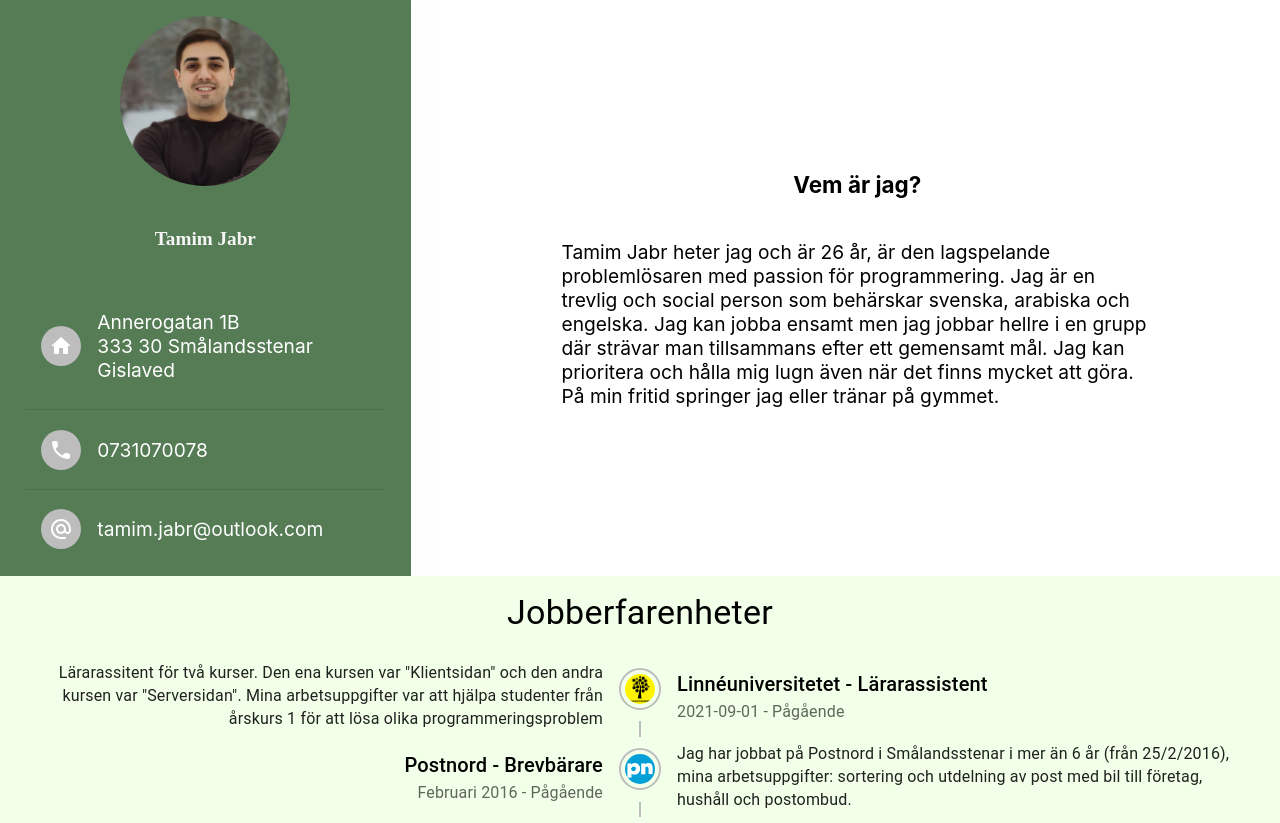
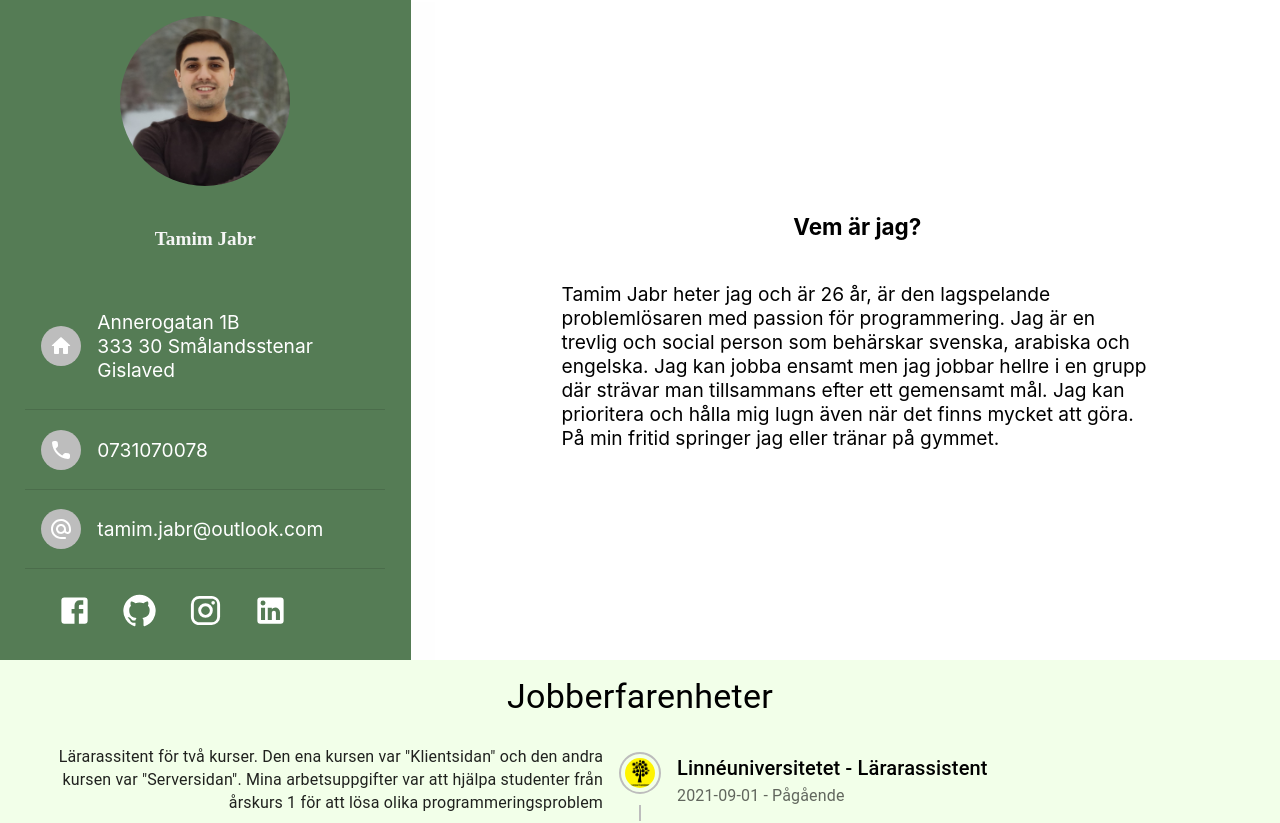
Before and after one commit to Tamimjabr/my-cv-react, a React (Create React App) app: page / in a window 1280 px wide. Shown: the top 823 px of the page. Built offline with nearby package versions, Linux system fonts and the light colour scheme; a web font is replaced by a local one.

Commit message:
add social media component

```diff
--- a/src/components/ContactInfo.tsx
+++ b/src/components/ContactInfo.tsx
@@ -7,6 +7,7 @@ import LocalPhoneRoundedIcon from '@mui/icons-material/LocalPhoneRounded';
 import AlternateEmailRoundedIcon from '@mui/icons-material/AlternateEmailRounded';
 import { styled } from '@mui/material/styles';
 import { theme } from '../themes/material-ui-theme';
+import SocialMediaIcons from './SocialMediaIcons';
 
 const StyledList = styled(List)`
   width: 100%;
@@ -50,6 +51,10 @@ const ContactInfo = () => {
         </ListItemAvatar>
         <p>tamim.jabr@outlook.com</p>
       </ListItem>
+      <Divider />
+      <ListItem>
+        <SocialMediaIcons fontSize='large' />
+      </ListItem>
     </StyledList >
   )
 }
--- /dev/null
+++ b/src/components/SocialMediaIcons.tsx
@@ -0,0 +1,34 @@
+import { FC } from 'react';
+import FacebookIcon from '@mui/icons-material/Facebook';
+import GitHubIcon from '@mui/icons-material/GitHub';
+import InstagramIcon from '@mui/icons-material/Instagram';
+import LinkedInIcon from '@mui/icons-material/LinkedIn';
+import { styled } from '@mui/material/styles';
+
+
+const StyledDiv = styled('div')`
+  margin: 1rem 0;
+  font-size: 1.5rem;
+  width: 80%;
+  text-align:center;
+  display: flex;
+  justify-content: space-around;
+  align-items: center;
+`
+
+interface Props {
+  fontSize?: 'small' | 'medium' | 'large';
+}
+
+const SocialMediaIcons: FC<Props> = ({ fontSize = 'large' }) => {
+  return (
+    <StyledDiv >
+      <FacebookIcon fontSize={fontSize} />
+      <GitHubIcon fontSize={fontSize} />
+      <InstagramIcon fontSize={fontSize} />
+      <LinkedInIcon fontSize={fontSize} />
+    </StyledDiv>
+  )
+};
+
+export default SocialMediaIcons;
```
